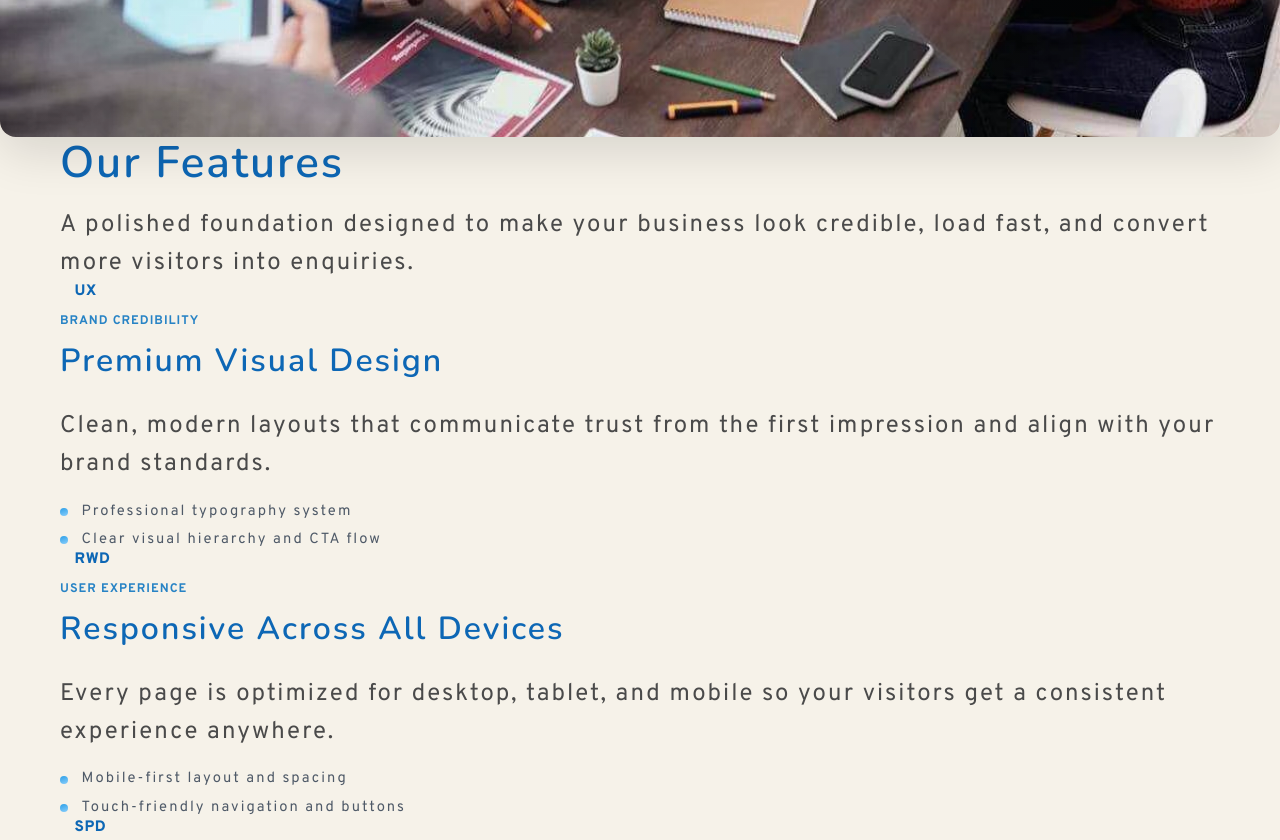
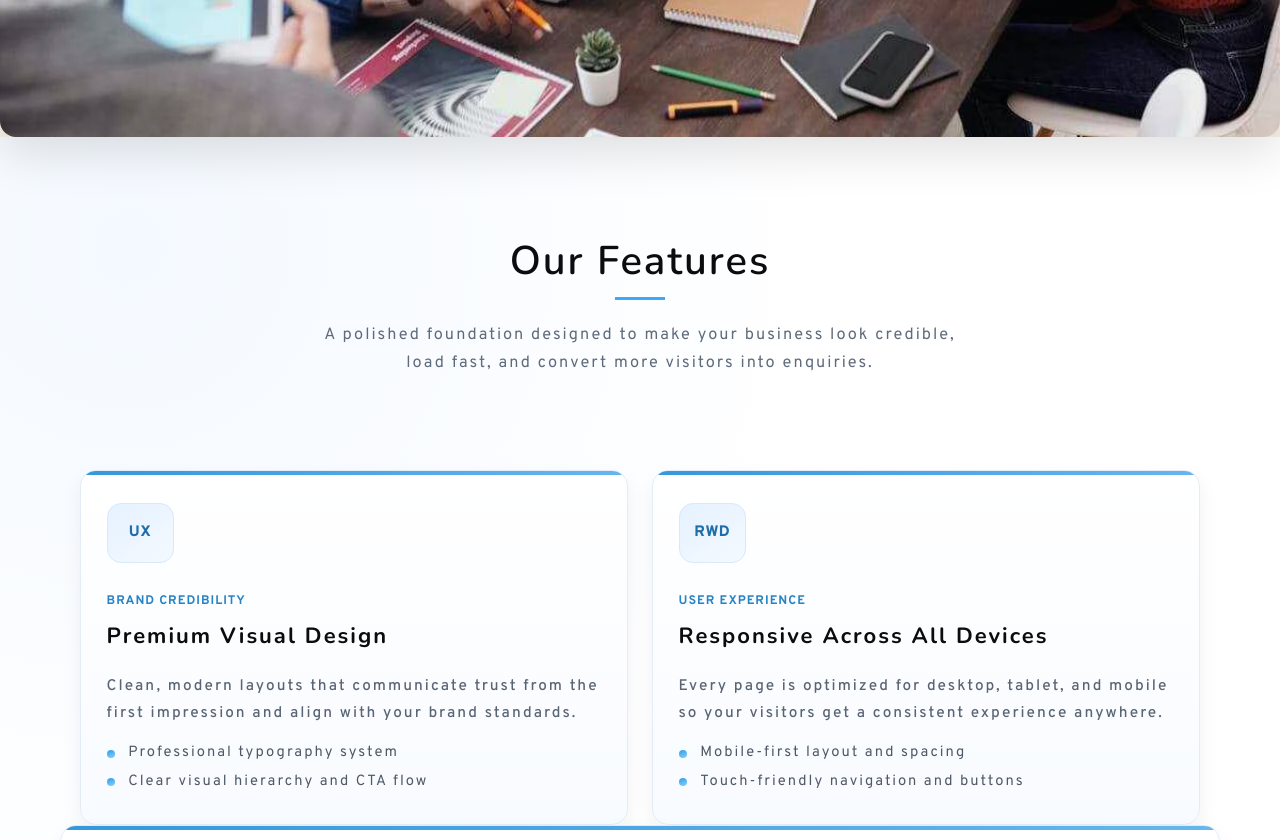
Before and after one commit to RiazMorgan/digital-gig, a website: page index.html in a window 1280 px wide. Shown: the part 2360-3200 px from the top of the page. Drawn offline with nearby package versions, Linux system fonts and the light colour scheme.

Commit message:
Restore base features section styles

```diff
--- a/index.html
+++ b/index.html
@@ -39,8 +39,8 @@
     />
 
     <link rel="stylesheet" href="styles-critical.min.css?v=b36b49676b" />
-    <link rel="preload" href="styles.min.css?v=acaa6c3669" as="style" onload="this.onload=null;this.rel='stylesheet'" />
-    <noscript><link rel="stylesheet" href="styles.min.css?v=acaa6c3669" /></noscript>
+    <link rel="preload" href="styles.min.css?v=02817d3b14" as="style" onload="this.onload=null;this.rel='stylesheet'" />
+    <noscript><link rel="stylesheet" href="styles.min.css?v=02817d3b14" /></noscript>
     <script defer src="main.js"></script>
     <!-- Google Tag Manager -->
 <script>(function(w,d,s,l,i){w[l]=w[l]||[];w[l].push({'gtm.start':
--- a/styles.css
+++ b/styles.css
@@ -929,6 +929,113 @@ nav li {
 
 /* Scroll Animation Classes */
 
+/* Features Section */
+.features {
+  padding: 6.25rem 0;
+  background: radial-gradient(circle at 10% 10%, #f4f9ff 0%, #ffffff 45%);
+}
+
+.section-title {
+  text-align: center;
+  margin-bottom: 3.75rem;
+}
+
+.features-subtitle {
+  max-width: 42rem;
+  margin: 1.1rem auto 0;
+  color: #5f6b7a;
+  line-height: 1.7;
+  font-size: 1.02rem;
+}
+
+.section-title h2 {
+  font-size: 2.5rem;
+  color: var(--color-dark);
+  margin-bottom: 1.25rem;
+  position: relative;
+  display: inline-block;
+}
+
+.section-title h2::after {
+  content: "";
+  position: absolute;
+  bottom: -0.9375rem;
+  left: 50%;
+  transform: translateX(-50%);
+  width: 3.125rem;
+  height: 0.1875rem;
+  background-color: var(--color-accent);
+}
+
+.features-grid {
+  display: grid;
+  grid-template-columns: repeat(auto-fit, minmax(18.75rem, 1fr));
+  gap: 1.5rem;
+  margin: 0 auto;
+  padding: 2rem 1.25rem 0;
+}
+
+.feature-card {
+  position: relative;
+  background: linear-gradient(180deg, #ffffff 0%, #f8fbff 100%);
+  border: 1px solid #e4edf7;
+  border-radius: 16px;
+  padding: 2rem 1.6rem;
+  transition:
+    transform 0.25s ease,
+    box-shadow 0.25s ease,
+    border-color 0.25s ease;
+  box-shadow: 0 8px 20px rgba(18, 38, 63, 0.06);
+  overflow: hidden;
+}
+
+.feature-card:hover {
+  transform: translateY(-6px);
+  box-shadow: 0 16px 30px rgba(18, 38, 63, 0.13);
+  border-color: #bfdcff;
+}
+
+.feature-card::before {
+  content: "";
+  position: absolute;
+  inset: 0 0 auto 0;
+  height: 4px;
+  background: linear-gradient(90deg, #3498db 0%, #66b6ee 100%);
+}
+
+.feature-icon {
+  width: 3.75rem;
+  height: 3.75rem;
+  margin-bottom: 1.1rem;
+  background: linear-gradient(145deg, #e5f2ff 0%, #f4f9ff 100%);
+  color: #1f6ea9;
+  border: 1px solid #d7e9fb;
+  border-radius: 14px;
+  display: flex;
+  align-items: center;
+  justify-content: center;
+  font-size: 1.55rem;
+}
+
+.feature-card h3 {
+  font-size: 1.375rem;
+  font-weight: 700;
+  color: var(--color-dark);
+  margin-bottom: 0.75rem;
+  line-height: 1.3;
+}
+
+.feature-card p {
+  font-size: 0.96rem;
+  line-height: 1.7;
+  color: #5a6574;
+  font-weight: 500;
+}
+
+.features-grid--professional {
+  align-items: stretch;
+}
+
 .feature-card--professional {
   display: flex;
   flex-direction: column;
```
Also changed, not shown: promo.html (+2 -2 lines), styles.min.css.
